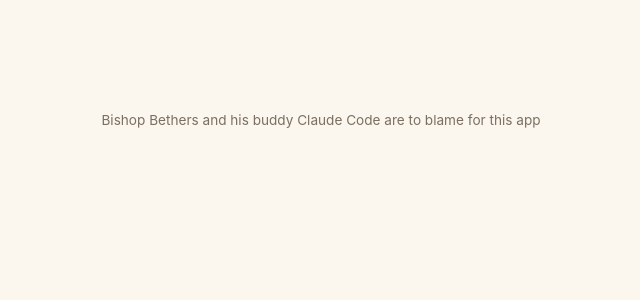
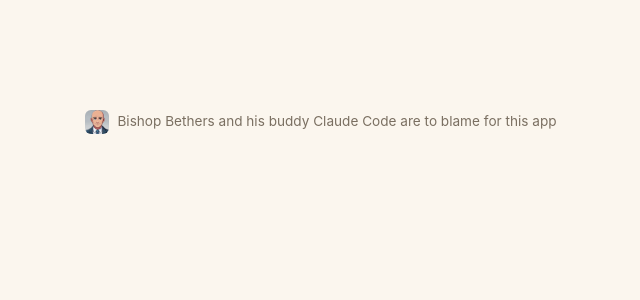
Before and after one commit to mbethers/ward-recipe-book, a Flask app: page /admin/login?next=/admin/photos in a window 1280 px wide. Shown: the part 318-618 px from the top of the page, without its empty margins (319-959 px from the left). Run offline with Flask 3, Linux system fonts and the light colour scheme; some libraries are stand-ins or nearby versions.

Commit message:
Add Bishop Tools icon next to the footer credit line
Pulled the icon from the Ward-Directory app's app/icons/icon-1024.png
(the portrait, not the app-council temple variant), resized to 64px,
placed at 24px in the footer next to the "Bishop Bethers and his buddy
Claude Code" line.

Co-Authored-By: Claude Sonnet 5 <noreply@anthropic.com>

```diff
--- a/static/style.css
+++ b/static/style.css
@@ -71,11 +71,16 @@ a:hover { text-decoration: underline; }
 .site-header .add-link:hover { background: var(--terracotta-dark); text-decoration: none; }
 
 .site-footer {
+  display: flex;
+  align-items: center;
+  justify-content: center;
+  gap: 8px;
   text-align: center;
   color: var(--muted);
   font-size: 0.85rem;
   padding: 24px 16px;
 }
+.footer-icon { width: 24px; height: 24px; border-radius: 6px; display: block; }
 
 .flash-wrap { max-width: var(--max-width); margin: 12px auto 0; padding: 0 16px; }
 .flash {
--- a/templates/base.html
+++ b/templates/base.html
@@ -35,6 +35,7 @@
   </main>
 
   <footer class="site-footer">
+    <img class="footer-icon" src="{{ url_for('static', filename='bishop-tools-icon.png') }}" alt="">
     <span>Bishop Bethers and his buddy Claude Code are to blame for this app</span>
   </footer>
 </body>
```
Also changed, not shown: static/bishop-tools-icon.png (added).
